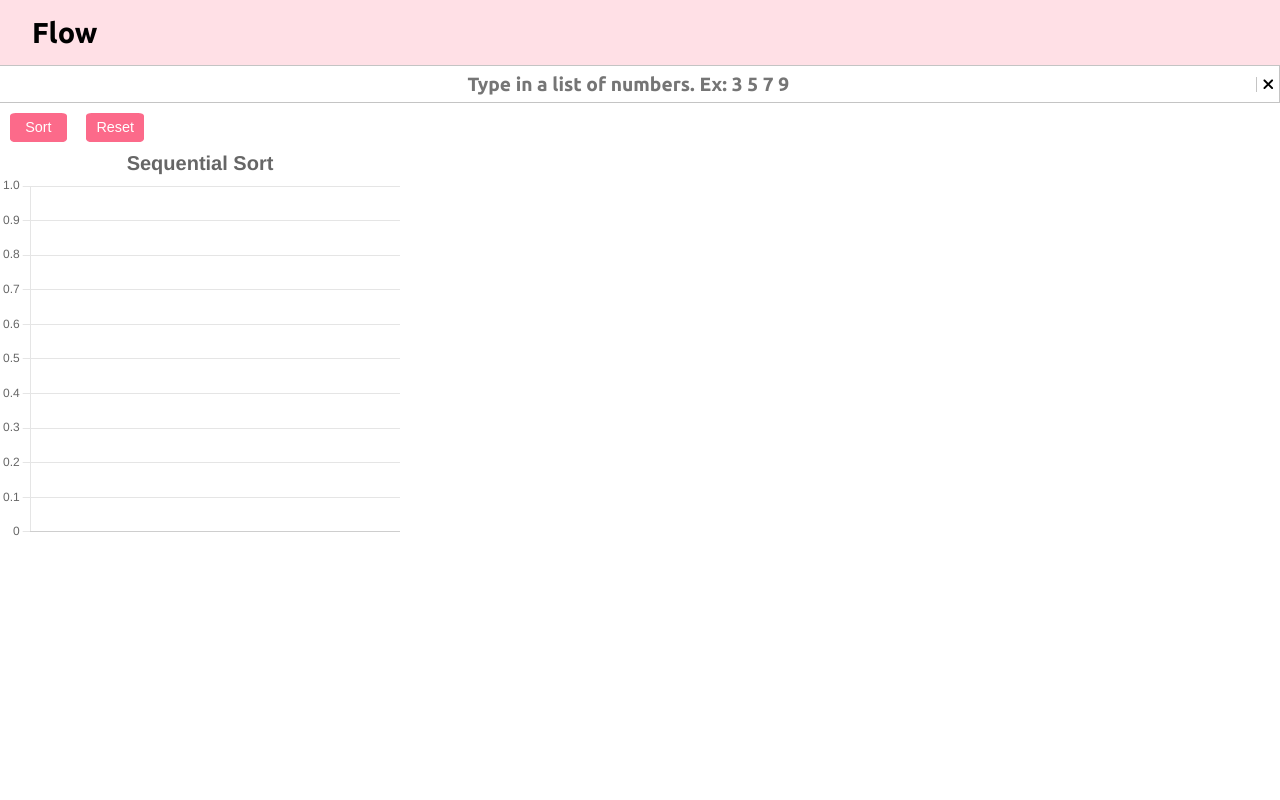
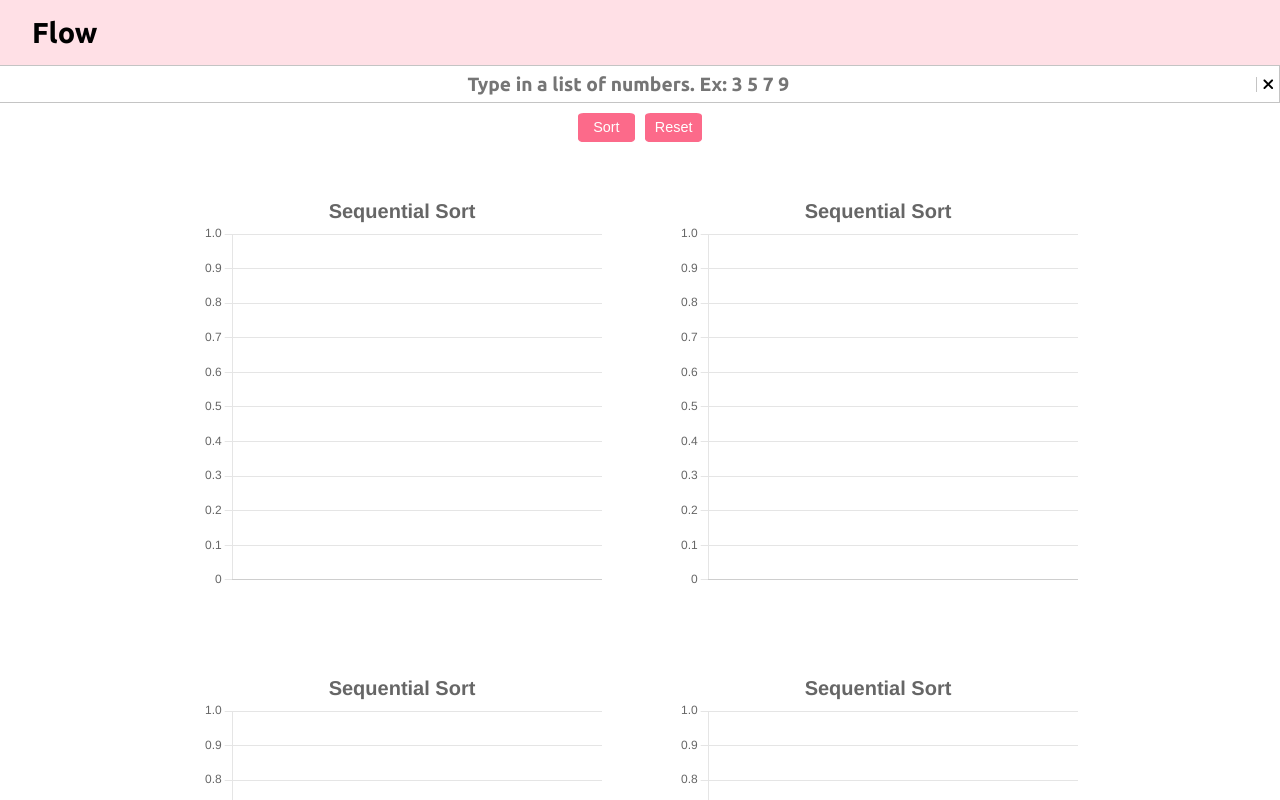
Before and after one commit to thinhpnguyen/Sorting-Algos, a React (Create React App) app: page / in a window 1280 px wide. Shown: the top 800 px of the page. Built offline with nearby package versions, Linux system fonts and the light colour scheme.

Commit message:
add more graphs, will be used later for other sort functions

```diff
--- a/public/styles.css
+++ b/public/styles.css
@@ -55,7 +55,11 @@ html {
     border-width: 1px;
     padding: 0 5px;
 }
-
+.globalButton{
+    display: flex;
+    justify-content: center;
+    align-items: center;
+}
 .button{
     color: white;
     background-color: #fc6a8a;
@@ -63,6 +67,19 @@ html {
     height : 1.5rem;
     border: none;
     border-radius: 10%;
-    margin: 0.5rem 0.5rem 0 0.5rem;
+    margin: 0.5rem 0.25rem;
     font-size: .75rem;
 }
+
+.graphDiv{
+    display: flex;
+    position: relative;
+    width: 100%;
+    flex-direction: row;
+    flex-wrap: wrap;
+    justify-content: center;
+    align-items: center;
+}
+.graph{
+    margin: 2rem 2rem;
+}
--- a/src/components/App.js
+++ b/src/components/App.js
@@ -48,7 +48,7 @@ function App() {
   }
 
   function handleEnter(event){
-    if(event.key != "Enter") return;
+    if(event.key !== "Enter") return;
     updateReset(true);
     updateSortEn(false);
     console.log("enter");
@@ -77,9 +77,18 @@ function App() {
     <div >
       <Header />
       <Input handleChange = {handleChange} handleClear = {handleClear} handleEnter = {handleEnter} input = {input}/>
-      <button className = "button" onClick = {handleSort}>Sort</button>
-      <button className = "button" onClick = {handleReset}>Reset</button>
-      <Graph sort = {sortEn} reset = {reset} nums = {nums} label = {filteredInput}  />
+      <div className="globalButton">
+        <button className = "button" onClick = {handleSort}>Sort</button>
+        <button className = "button" onClick = {handleReset}>Reset</button>
+      </div>
+
+      <div className ="graphDiv">
+        <Graph  id = "myChart1" sort = {sortEn} reset = {reset} nums = {nums} label = {filteredInput}  />
+        <Graph  id = "myChart2" sort = {sortEn} reset = {reset} nums = {nums} label = {filteredInput}  />
+        <Graph  id = "myChart3" sort = {sortEn} reset = {reset} nums = {nums} label = {filteredInput}  />
+        <Graph  id = "myChart4" sort = {sortEn} reset = {reset} nums = {nums} label = {filteredInput}  />
+      </div>
+
     </div>
   );
 }
--- a/src/components/Sort.js
+++ b/src/components/Sort.js
@@ -2,10 +2,10 @@
 
 export function sequentialSort(myChart, sortEn){
     //let temp = myChart.data.datasets[0].data.slice(); // keep a copy for reset;
-    let inputArr = myChart.data.datasets[0].data;
-    let labels = myChart.data.labels;
-    let colors = myChart.data.datasets[0].backgroundColor;
-    //let borderColors = myChart.data.datasets[0].borderColor;
+    let inputArr = myChart.chart.data.datasets[0].data;
+    let labels = myChart.chart.data.labels;
+    let colors = myChart.chart.data.datasets[0].backgroundColor;
+    //let borderColors = myChart.chart.data.datasets[0].borderColor;
 
     let n = inputArr.length;
 
@@ -16,17 +16,17 @@ export function sequentialSort(myChart, sortEn){
 
     function highlight(i){
         colors[i] =  'rgba(255, 99, 132, 0.8)';
-        myChart.update();
+        myChart.chart.update();
     }
 
     function unhighlight(i){
         colors[i] =  'rgba(255, 99, 132, 0.2)';
-        myChart.update();
+        myChart.chart.update();
     }
 
     function highlightMin(i){
         colors[i] =  'rgba(54, 162, 235, 0.2)';
-        myChart.update();
+        myChart.chart.update();
     }
 
     const sort = async () =>{
@@ -72,7 +72,7 @@ export function sequentialSort(myChart, sortEn){
                 inputArr[min] = tmp;
                 labels[min] = labelTmp;
 
-                myChart.update();
+                myChart.chart.update();
             }
 
             //change color back
--- a/src/components/graph.js
+++ b/src/components/graph.js
@@ -1,24 +1,34 @@
-import React, { useEffect } from 'react';
+import React, { useEffect, useState } from 'react';
 import Chart from 'chart.js/auto';
 import {sequentialSort} from "./Sort.js";
+// use objects for passing by reference
+let myChart1 = {
+}
+let myChart2 = {
+}
+let myChart3 = {
+}
+let myChart4 = {
+}
+function makeChart(props, myChart) {
 
-let myChart;
-
-function makeChart(props) {
+    console.log(myChart);
+    console.log(props.id, myChart);
     let nums = props.nums.slice(); //copy by value
     let xAxis = props.label.slice();
-    var ctx = document.getElementById('myChart').getContext('2d');
+    var ctx = document.getElementById(props.id).getContext('2d');
     let backgroundColorArray = new Array(props.nums.length);
     backgroundColorArray.fill('rgba(255, 99, 132, 0.2)');
+
     //For the subsequent renders, only need to update
-    if ( typeof myChart !== "undefined") {
-        myChart.data.datasets[0].data = nums;
-        myChart.data.labels = xAxis;
-        myChart.data.datasets[0].backgroundColor = backgroundColorArray.slice();
-        myChart.update();
+    if ( typeof myChart.chart !== "undefined") {
+        myChart.chart.data.datasets[0].data = nums;
+        myChart.chart.data.labels = xAxis;
+        myChart.chart.data.datasets[0].backgroundColor = backgroundColorArray.slice();
+        myChart.chart.update();
         return myChart;
     }
-    myChart = new Chart(ctx, {
+    myChart.chart = new Chart(ctx, {
         type: 'bar',
         data: {
             labels: xAxis,
@@ -58,21 +68,55 @@ function makeChart(props) {
 
         }
     });
+    console.log(props.id, myChart);
+    console.log(myChart);
 }
 
 function Graph(props){
     // props.reset in initialized to true to render the empty graph first
     useEffect(()=>{
         if(props.reset){
-            makeChart(props);
+            switch (props.id){
+                case "myChart1":
+                    makeChart(props, myChart1);
+                    break;
+                case "myChart2":
+                    makeChart(props, myChart2);
+                    break;
+                case "myChart3":
+                    makeChart(props, myChart3);
+                    break;
+                case "myChart4":
+                    makeChart(props, myChart4);
+                    break;
+                default:
+                    console.log("Make chart error!");
+            }
+
         }
     },[props.reset]);
 
     useEffect(()=>{
         if (props.sort){
-            sequentialSort(myChart, props.sort);
+            switch (props.id){
+                case "myChart1":
+                    sequentialSort(myChart1, props.sort);
+                    break;
+                case "myChart2":
+                    sequentialSort(myChart2, props.sort);
+                    break;
+                case "myChart3":
+                    sequentialSort(myChart3, props.sort);
+                    break;
+                case "myChart4":
+                    sequentialSort(myChart4, props.sort);
+                    break;
+                default:
+                    console.log("Make chart error!");
+            }
+
         }
     },[props.sort]);
-    return <canvas id="myChart" width="400" height="400"></canvas>
+    return <canvas className="graph" id= {props.id} width="400" height="400"></canvas>
 }
 export default Graph;
```
